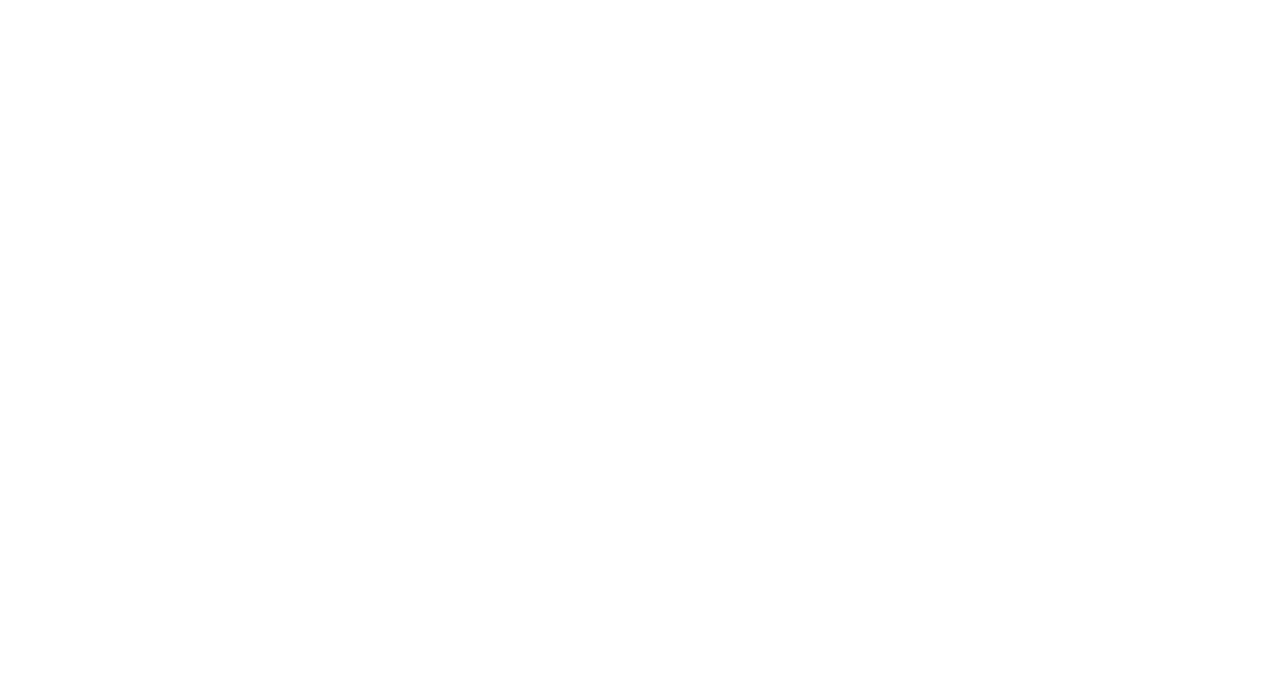
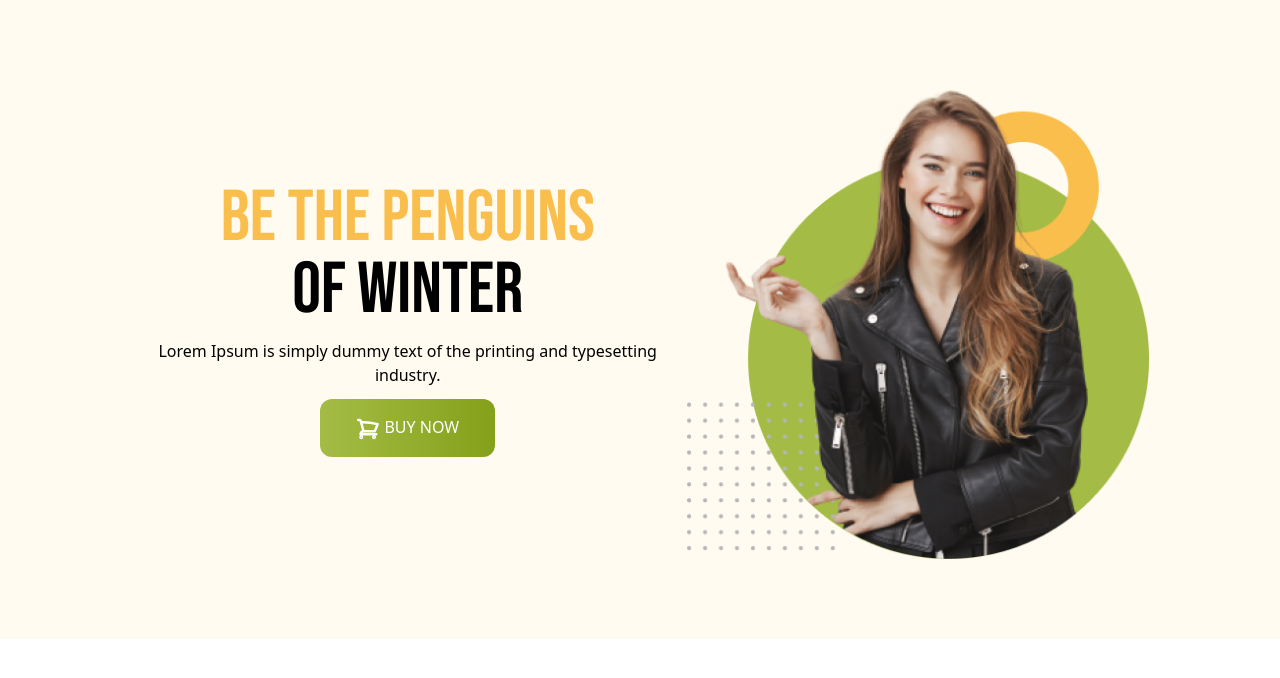
Before and after one commit to rifat3790/penguin-fashon-with-tailwind, a plain HTML site: page index.html in a window 1280 px wide. Drawn offline with nearby package versions, Linux system fonts and the light colour scheme.

Commit message:
added banner section

```diff
--- a/index.html
+++ b/index.html
@@ -4,8 +4,43 @@
     <meta charset="UTF-8">
     <meta name="viewport" content="width=device-width, initial-scale=1.0">
     <title>Penguin Fashion</title>
+    <script src="https://cdn.tailwindcss.com"></script>
+    <link rel="preconnect" href="https://fonts.googleapis.com">
+<link rel="preconnect" href="https://fonts.gstatic.com" crossorigin>
+<link href="https://fonts.googleapis.com/css2?family=Bebas+Neue&family=Open+Sans:ital,wght@1,800&display=swap" rel="stylesheet">
+<style>
+    .font-bebas{
+        font-family: 'Bebas Neue', sans-serif;
+    }
+</style>
 </head>
 <body>
+    <header class="bg-[#FFFBF0] py-20 p-32">
+        <nav>
 
+        </nav>
+
+        <!-- Banner section -->
+        <div class="flex justify-between items-center text-center ">
+            <div class="space-y-3">
+                <h1 class="text-7xl uppercase font-bebas"><span class="text-[#FABE4C]">Be the penguins </span><br>of winter</h1>
+                <p>Lorem Ipsum is simply dummy text of the printing and typesetting industry.</p>
+                <button class="py-4 px-9 bg-gradient-to-r from-[#A4BC46] to-[#85A019] rounded-xl uppercase text-white font-medium ">
+                    <svg xmlns="http://www.w3.org/2000/svg" fill="none" viewBox="0 0 24 24" stroke-width="2.5" stroke="currentColor" class="w-6 h-6 inline">
+                        <path stroke-linecap="round" stroke-linejoin="round" d="M2.25 3h1.386c.51 0 .955.343 1.087.835l.383 1.437M7.5 14.25a3 3 0 00-3 3h15.75m-12.75-3h11.218c1.121-2.3 2.1-4.684 2.924-7.138a60.114 60.114 0 00-16.536-1.84M7.5 14.25L5.106 5.272M6 20.25a.75.75 0 11-1.5 0 .75.75 0 011.5 0zm12.75 0a.75.75 0 11-1.5 0 .75.75 0 011.5 0z" />
+                      </svg>
+
+                    Buy Now</button>
+            </div>
+            <div>
+                <img src="images/model.png" alt="">
+            </div>
+        </div>
+    </header>
+    <main>
+
+    </main>
+
+    <footer></footer>
 </body>
 </html>
--- /dev/null
+++ b/tailwind.config.js
@@ -0,0 +1,8 @@
+/** @type {import('tailwindcss').Config} */
+module.exports = {
+    content: ["./src/**/*.{html,js}"],
+    theme: {
+      extend: {},
+    },
+    plugins: [],
+  }
```
